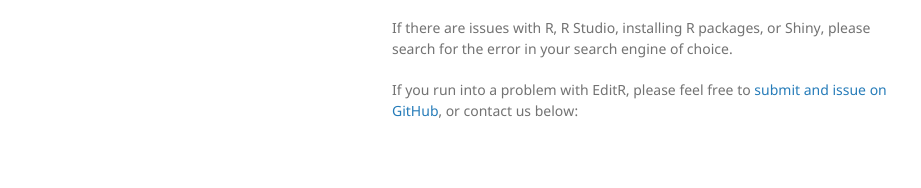
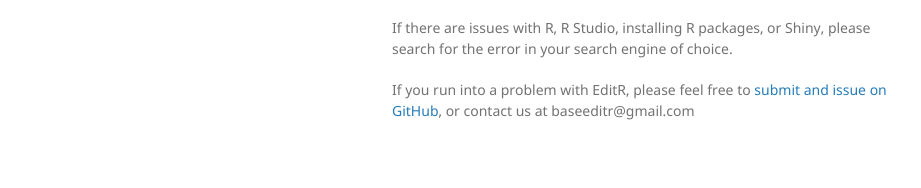
Before and after one commit to MoriarityLab/EditR, a Jekyll site: the page built from docs/index.md, in a window 1280 px wide. Shown: the part 1220-1408 px from the top of the page, without its empty margins (178-1099 px from the left). Built offline with Jekyll 4.4.1, drawn with Linux system fonts in a browser that asks for light colours; our own code applies the rules of GitHub Pages for plain Markdown files.

Commit message:
forgot to add email address

```diff
--- a/docs/index.md
+++ b/docs/index.md
@@ -53,4 +53,4 @@ We have [an instance on shinyapps.io here](https://dnedveck.shinyapps.io/editr/)
 
 If there are issues with R, R Studio, installing R packages, or Shiny, please search for the error in your search engine of choice.
 
-If you run into a problem with EditR, please feel free to [submit and issue on GitHub](https://github.com/MoriarityLab/EditR/issues), or contact us below:
+If you run into a problem with EditR, please feel free to [submit and issue on GitHub](https://github.com/MoriarityLab/EditR/issues), or contact us at baseeditr@gmail.com
```
